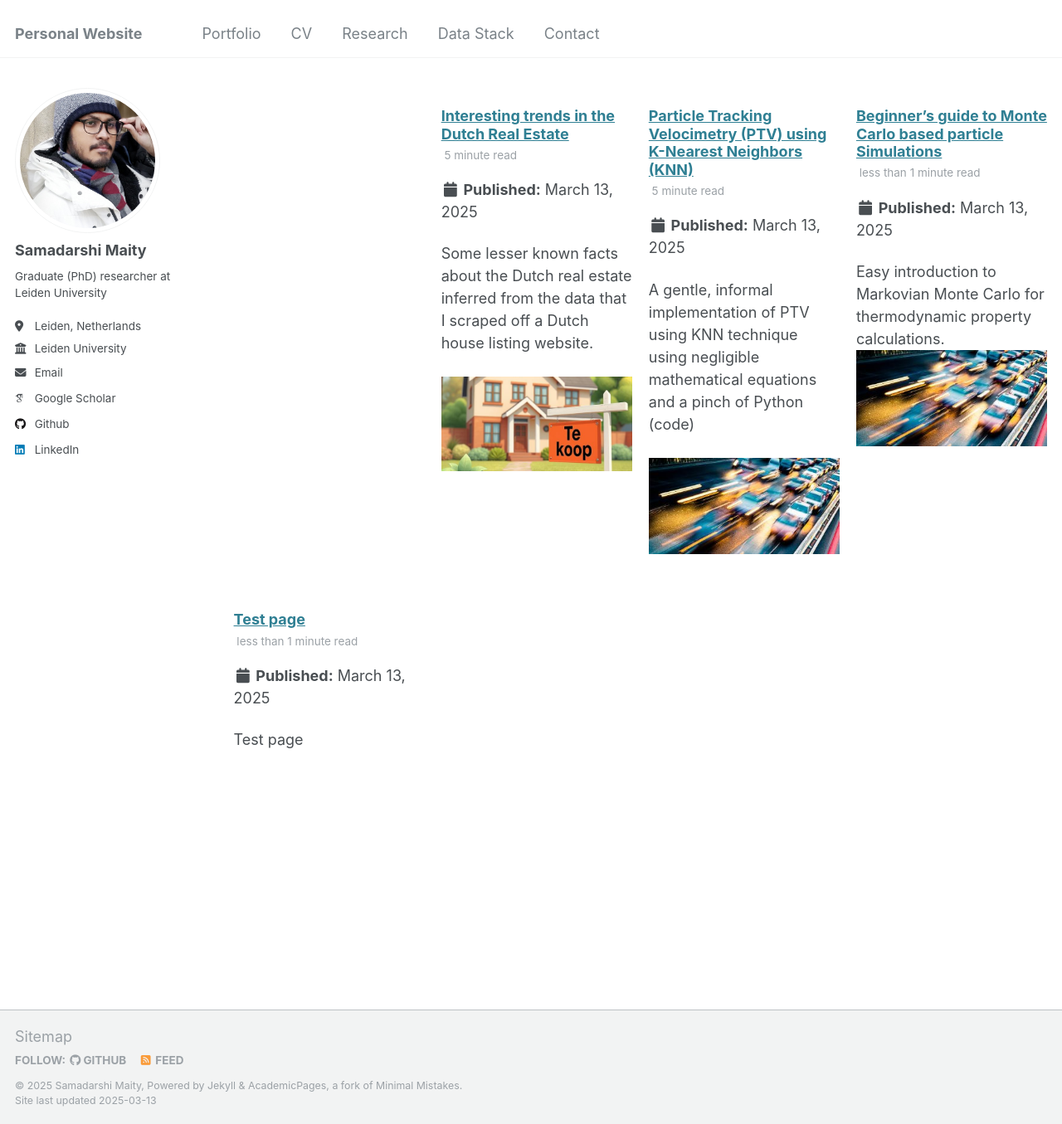
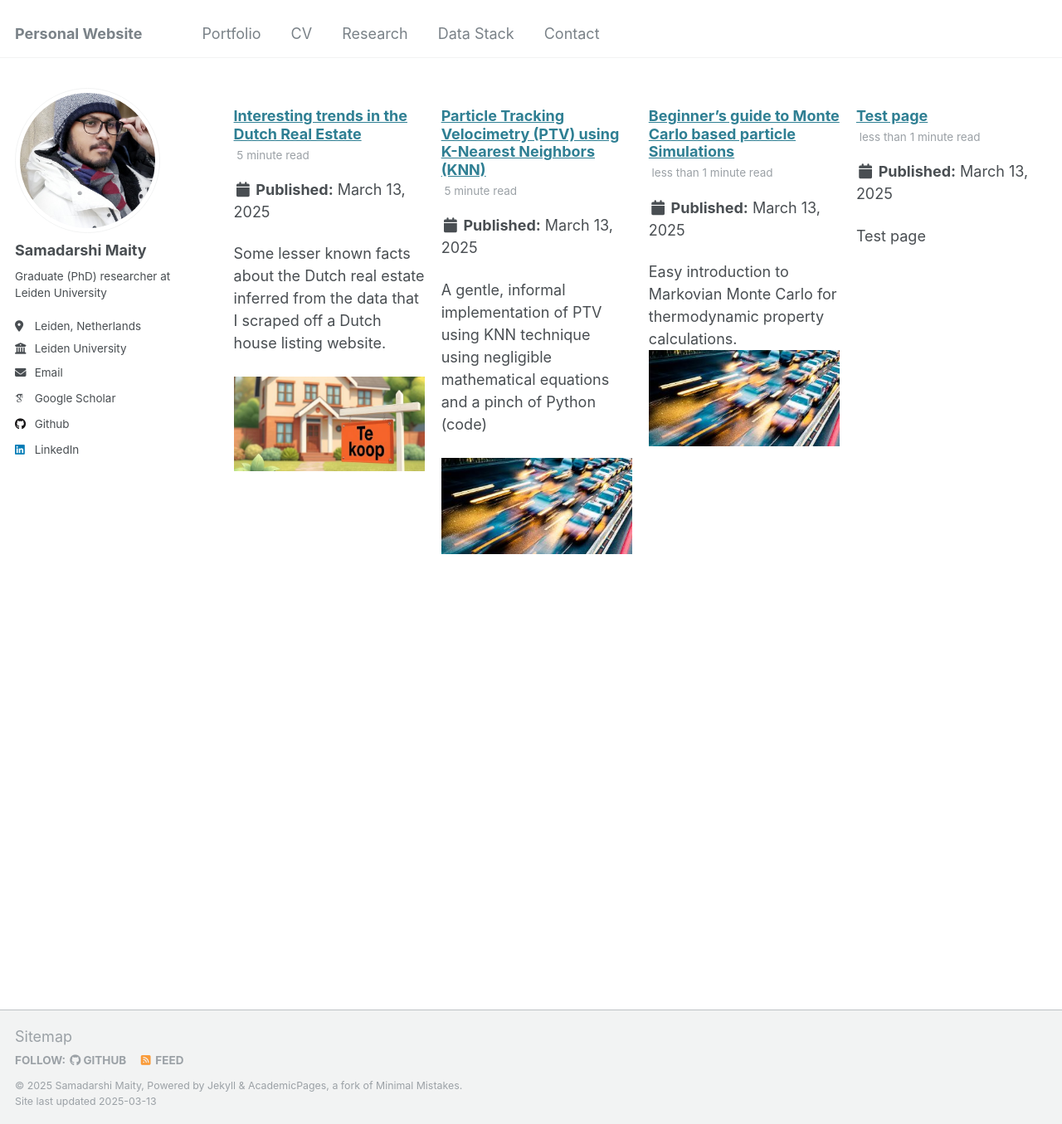
Before and after one commit to Samadarshi-Maity/Samadarshi-Maity.github.io, a Jekyll site: the page built from _pages/portfolio.html, in a window 1280 px wide and 1355 px high. Shown: the whole window at 83% size. Built offline with Jekyll 4.4.1, drawn with Linux system fonts in a browser that asks for light colours; some web fonts are replaced.

Commit message:
Update portfolio.html

```diff
--- a/_pages/portfolio.html
+++ b/_pages/portfolio.html
@@ -9,7 +9,8 @@ entries_layout: grid
 
 {% include base_path %}
 
-
-{% for post in site.portfolio %}
+ <div class="grid__wrapper">
+{% for post in site.portfolio limit:4 %}
   {% include archive-single.html type="grid" %}
 {% endfor %}
+</div>
```
